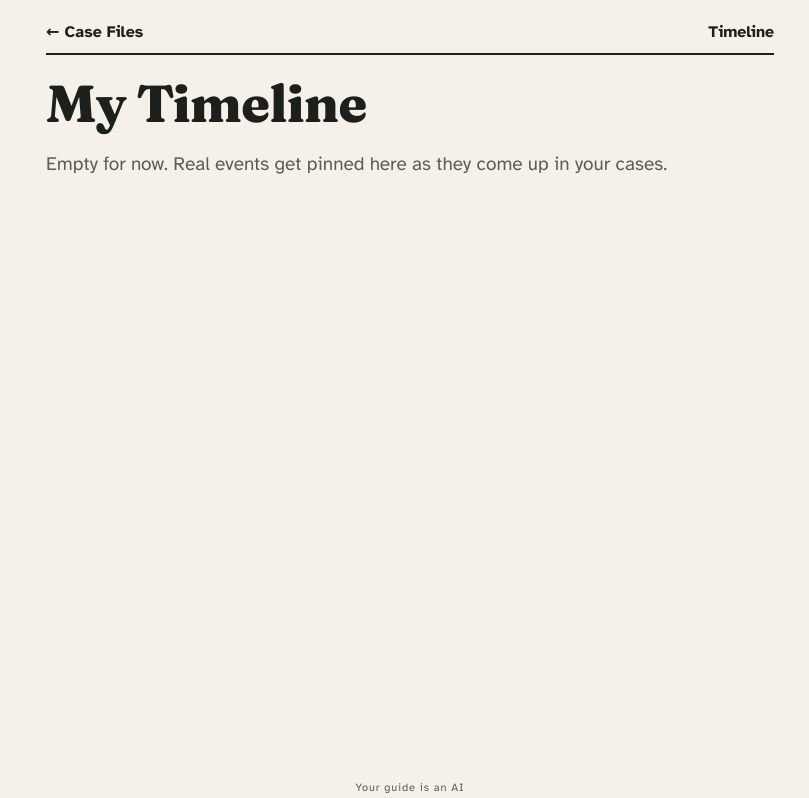
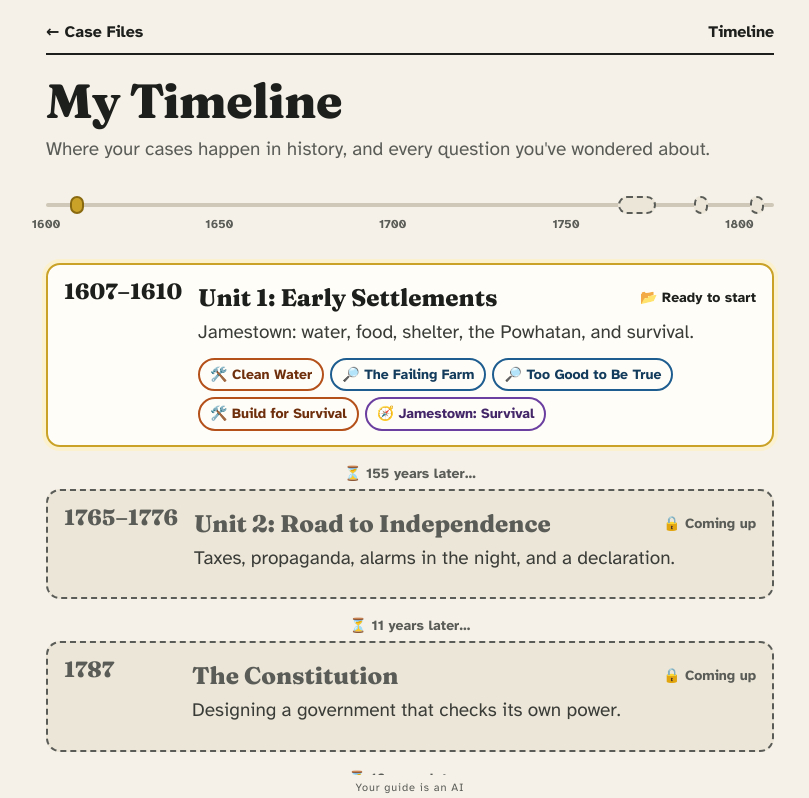
Before and after one commit to monicacv-77/abi-school, a Next.js app: page /timeline in a window 1280 px wide. Shown: the top 798 px of the page, without its empty margins (230-1039 px from the left). Built offline with nearby package versions, Linux system fonts and the light colour scheme.

Commit message:
Timeline: visual unit map (years strip, unit cards, coming-up units) plus all her questions; retire single-event pins
Co-Authored-By: Claude Opus 5.5 <noreply@anthropic.com>
Claude-Session: https://claude.ai/code/session_01MFaaXbyU5qsFga7G4wqwzj

```diff
--- a/app/globals.css
+++ b/app/globals.css
@@ -226,3 +226,26 @@ textarea { resize: none; }
 .tile-stamp { position: absolute; right: 6px; bottom: 10px; transform: rotate(-12deg); border: 2px solid var(--rust); color: var(--rust); font-weight: 800; font-size: 12px; letter-spacing: 0.1em; padding: 1px 6px; border-radius: 4px; background: rgba(255,255,255,0.6); }
 .tile-now { margin-top: 6px; display: inline-block; background: var(--accent); color: #fff; font-size: 12px; font-weight: 700; padding: 2px 8px; border-radius: 999px; }
 @media (max-width: 560px) { .hq-hello { font-size: 24px; } .hq-badge { width: 56px; height: 56px; font-size: 34px; } }
+
+/* ---------- Timeline ---------- */
+.tl-strip { position: relative; height: 54px; margin: 18px 0 26px; }
+.tl-axis { position: absolute; left: 0; right: 0; top: 20px; height: 4px; background: var(--rule); border-radius: 2px; }
+.tl-tick { position: absolute; top: 32px; transform: translateX(-50%); font-size: 12px; color: var(--muted); font-weight: 700; }
+.tl-dot { position: absolute; top: 13px; height: 18px; border-radius: 9px; background: var(--paper-2); border: 2px dashed var(--muted); }
+.tl-dot.done { background: #2c7a4b; border: 2px solid #2c7a4b; }
+.tl-dot.now, .tl-dot.next { background: #c9a227; border: 2px solid #8a6a10; }
+.tl-units { list-style: none; margin: 0; padding: 0; display: flex; flex-direction: column; gap: 10px; }
+.tl-gap { text-align: center; color: var(--muted); font-weight: 700; font-size: 14px; margin: 6px 0 4px; }
+.tl-card { display: flex; gap: 16px; align-items: flex-start; background: var(--card); border: 2px solid var(--ink); border-radius: 14px; padding: 14px 16px; }
+.tl-card.planned { border-style: dashed; border-color: var(--muted); background: var(--paper-2); color: var(--muted); }
+.tl-card.done { border-color: #2c7a4b; }
+.tl-card.now, .tl-card.next { border-color: #c9a227; box-shadow: 0 0 0 4px #fbf1cf; }
+.tl-years { font-family: var(--display); font-weight: 800; font-size: 22px; min-width: 112px; line-height: 1.1; }
+.tl-title { font-family: var(--display); font-weight: 800; font-size: 24px; margin: 0; }
+.tl-state { font-size: 14px; font-weight: 700; white-space: nowrap; }
+.tl-chip { display: inline-block; border: 2px solid var(--accent); background: var(--card); color: var(--accent-ink); border-radius: 999px; padding: 4px 10px; font-size: 14px; font-weight: 700; }
+.tl-chip.done { background: var(--accent-soft); }
+.q-cloud { display: flex; flex-wrap: wrap; gap: 8px; margin-top: 12px; }
+.q-bubble { display: inline-block; border: 2px solid var(--accent); background: var(--card); color: var(--ink); border-radius: 18px 18px 18px 4px; padding: 8px 14px; font-size: 16px; text-decoration: none; max-width: 100%; }
+.q-bubble.done { background: var(--accent-soft); }
+@media (max-width: 560px) { .tl-card { flex-direction: column; gap: 4px; } .tl-years { min-width: 0; } }
--- a/app/timeline/page.tsx
+++ b/app/timeline/page.tsx
@@ -1,31 +1,100 @@
 import Link from 'next/link';
-import { listTimeline, yearKey } from '@/lib/sessions';
+import { CASES } from '@/lib/cases';
+import { UNITS } from '@/lib/units';
+import { listSessions, listWonders } from '@/lib/sessions';
+import { lookFor, modeVars } from '@/lib/look';
 
 export const dynamic = 'force-dynamic';
 
+const START = 1600;
+const END = 1810;
+const pct = (y: number) => ((y - START) / (END - START)) * 100;
+const span = (u: { years: [number, number] }) => (u.years[0] === u.years[1] ? `${u.years[0]}` : `${u.years[0]}–${u.years[1]}`);
+
 export default async function Timeline() {
-  const items = (await listTimeline()).sort((a, b) => yearKey(a.year) - yearKey(b.year));
+  const [sessions, wonders] = await Promise.all([listSessions(), listWonders()]);
+  const mine = sessions.filter((s) => !s.isTest);
+  const closed = mine.filter((s) => s.status === 'closed');
+  const units = [...UNITS].sort((a, b) => a.years[0] - b.years[0]);
+  const unitInfo = units.map((u) => {
+    const cases = CASES.filter((c) => c.unit === u.name && c.status === 'READY').sort((a, b) => a.id.localeCompare(b.id));
+    const doneCount = cases.filter((c) => closed.some((s) => s.caseId === c.id)).length;
+    const state = u.planned || !cases.length ? 'planned' : doneCount === cases.length ? 'done' : doneCount > 0 || mine.some((s) => cases.some((c) => c.id === s.caseId)) ? 'now' : 'next';
+    return { u, cases, doneCount, state };
+  });
+  const asked = closed.filter((s) => s.caseId === 'inquiry').sort((a, b) => b.updatedAt.localeCompare(a.updatedAt));
+  const waiting = wonders.filter((w) => w.status === 'open');
+
   return (
     <main className="wrap">
       <div className="topbar">
         <Link href="/">← Case Files</Link>
         <span>Timeline</span>
       </div>
-      <h1 className="title" style={{ fontSize: 52 }}>My Timeline</h1>
-      {items.length === 0 ? (
-        <p className="muted">Empty for now. Real events get pinned here as they come up in your cases.</p>
-      ) : (
-        <ol style={{ listStyle: 'none', margin: 0, padding: 0, borderLeft: '3px solid var(--ink)' }}>
-          {items.map((t, i) => (
-            <li key={i} style={{ position: 'relative', padding: '0 0 22px 22px' }}>
-              <span aria-hidden="true" style={{ position: 'absolute', left: -9, top: 6, width: 15, height: 15, borderRadius: '50%', background: 'var(--teal)', border: '3px solid var(--paper)' }} />
-              <div className="label" style={{ color: 'var(--teal)' }}>{t.year}</div>
-              <div style={{ fontWeight: 600 }}>{t.label}</div>
-              <div className="muted" style={{ fontSize: 14 }}>from {t.caseId === 'inquiry' ? 'a question' : `Case ${t.caseId}`}: {t.caseTitle}</div>
+      <h1 className="title" style={{ fontSize: 48 }}>My Timeline</h1>
+      <p className="muted" style={{ marginTop: 0 }}>Where your cases happen in history, and every question you&apos;ve wondered about.</p>
+
+      {/* Strip: the whole stretch of history, units placed by year */}
+      <div className="tl-strip" aria-hidden="true">
+        <div className="tl-axis" />
+        {[1600, 1650, 1700, 1750, 1800].map((y) => (
+          <div key={y} className="tl-tick" style={{ left: `${pct(y)}%` }}>{y}</div>
+        ))}
+        {unitInfo.map(({ u, state }) => (
+          <div key={u.name} className={`tl-dot ${state}`} style={{ left: `${pct(u.years[0])}%`, width: `max(14px, ${pct(u.years[1]) - pct(u.years[0])}%)` }} title={`${u.title}, ${span(u)}`} />
+        ))}
+      </div>
+
+      <ol className="tl-units">
+        {unitInfo.map(({ u, cases, doneCount, state }, i) => {
+          const gap = i > 0 ? u.years[0] - unitInfo[i - 1].u.years[1] : 0;
+          return (
+            <li key={u.name}>
+              {gap > 5 && <div className="tl-gap">⏳ {gap} years later…</div>}
+              <section className={`tl-card ${state}`}>
+                <div className="tl-years">{span(u)}</div>
+                <div style={{ flex: 1, minWidth: 0 }}>
+                  <div className="row" style={{ justifyContent: 'space-between', gap: 8 }}>
+                    <h2 className="tl-title">{u.title}</h2>
+                    <span className={`tl-state ${state}`}>{state === 'done' ? '🏁 Finished' : state === 'now' ? `📂 ${doneCount} of ${cases.length} closed` : state === 'next' ? '📂 Ready to start' : '🔒 Coming up'}</span>
+                  </div>
+                  <p style={{ margin: '2px 0 10px', color: 'var(--ink-2)' }}>{u.blurb}</p>
+                  {cases.length > 0 && (
+                    <div className="row" style={{ gap: 6 }}>
+                      {cases.map((c) => {
+                        const done = closed.find((s) => s.caseId === c.id);
+                        const chip = (
+                          <span className={`tl-chip${done ? ' done' : ''}`} style={modeVars(c.mode)}>
+                            {lookFor(c.mode).emoji} {c.title}{done ? ' ✓' : ''}
+                          </span>
+                        );
+                        return done ? <Link key={c.id} href={`/files/${done.id}`} style={{ textDecoration: 'none' }}>{chip}</Link> : <span key={c.id}>{chip}</span>;
+                      })}
+                    </div>
+                  )}
+                </div>
+              </section>
             </li>
-          ))}
-        </ol>
-      )}
+          );
+        })}
+      </ol>
+
+      <section style={{ marginTop: 32, ...modeVars('inquiry') }}>
+        <h2 className="tl-title" style={{ borderBottom: '2px solid var(--ink)', paddingBottom: 6 }}>💡 My questions</h2>
+        {asked.length === 0 && waiting.length === 0 ? (
+          <p className="muted">No questions yet. Ask one from the home page any time.</p>
+        ) : (
+          <div className="q-cloud">
+            {asked.map((s) => (
+              <Link key={s.id} href={`/files/${s.id}`} className="q-bubble done">✓ {s.title}</Link>
+            ))}
+            {waiting.map((w) => (
+              <span key={w.id} className="q-bubble">✨ {w.question}</span>
+            ))}
+          </div>
+        )}
+        {(asked.length > 0 || waiting.length > 0) && <p className="muted" style={{ fontSize: 14 }}>✓ explored (tap to see what you figured out) · ✨ still on your Wonder List</p>}
+      </section>
     </main>
   );
 }
--- a/lib/engine.ts
+++ b/lib/engine.ts
@@ -35,7 +35,6 @@ function caseSpec(c: CaseDef): string {
     c.wrapUpQuestions?.length ? `WRAP-UP QUESTIONS (the very end, after everything else; ask exactly these, one at a time, no follow-ups):\n${c.wrapUpQuestions.map((q, i) => `Q${i + 1}. ${q}`).join('\n')}` : '',
     c.followUpSeeds?.length ? `Follow-up directions for the 'Keep exploring' questions at close: ${c.followUpSeeds.join('; ')}` : '',
     c.primarySource ? `PRIMARY SOURCE (real, ${c.primarySource.author}, ${c.primarySource.year}): show it once with show_source ${c.primarySource.when}. Modern version: "${c.primarySource.modern}"` : '',
-    c.timelineEvents?.length ? `Timeline events you may pin when they come up: ${c.timelineEvents.map((t) => `${t.year} — ${t.label}`).join('; ')}` : '',
     `CASE DATA\n${(ENGINES[c.mode] as { spec: (c: CaseDef) => string }).spec(c)}`,
   ]
     .filter(Boolean)
--- a/lib/guide.ts
+++ b/lib/guide.ts
@@ -34,7 +34,6 @@ HOW YOU TEACH
 - Don't remind her that earlier cases prepared her for this one. Let her make the connection.
 - Witnesses and characters can only speak to what they saw, did or wrote. Asked about something they couldn't know, they say so.
 - Native nations and other peoples are organized societies with their own interests, politics, knowledge and technology: never props, rescuers or 'simple' people. Cooperation is never guaranteed.
-- When a real event, person or date comes up in the case, pin it to her timeline (pin_to_timeline), briefly and without announcing it.
 - If something in the case is real but dramatized or invented (a trial that never happened, a composite character), say so plainly if she asks, and at the end.
 - Keep science, history and engineering accurate even when the case is invented. Simplify, never teach a false mechanism. Say clearly when something is uncertain or debated.
 
--- a/lib/modes.ts
+++ b/lib/modes.ts
@@ -82,7 +82,8 @@ const SAVE_WONDER: Tool = {
   input_schema: { type: 'object', properties: { question: { type: 'string' } }, required: ['question'] },
 };
 
-const PIN_TIMELINE: Tool = {
+// Retired: the timeline now shows whole units, not single events.
+export const PIN_TIMELINE: Tool = {
   name: 'pin_to_timeline',
   description:
     "Pin a real historical event to Abi's timeline when it genuinely comes up in the case (real history only, never invented events). Keep the label under 10 words.",
@@ -1025,7 +1026,7 @@ export const ENGINES = { challenge, investigation, simulation, inquiry, review }
 
 export function toolsFor(mode: Mode): Tool[] {
   if (mode === 'review') return [...ENGINES.review.tools(), SAVE_WONDER];
-  return [...ENGINES[mode].tools(), PIN_TIMELINE, SAVE_WONDER, SHOW_SOURCE, CLOSE_CASE];
+  return [...ENGINES[mode].tools(), SAVE_WONDER, SHOW_SOURCE, CLOSE_CASE];
 }
 
 export const FIRST_STAGE: Record<Mode, string> = {
--- a/lib/units.ts
+++ b/lib/units.ts
@@ -2,6 +2,9 @@
 export interface UnitDef {
   name: string; // must match the cases' "unit" field
   title: string; // shown to Abi
+  years: [number, number]; // when the unit's history happens (for the Timeline)
+  blurb: string; // one line for the Timeline
+  planned?: boolean; // on the Timeline as 'coming up', no cases yet
   bigIdeas: { idea: string; cases: string[] }[]; // each idea, and the cases where Abi met it
   thin?: number[]; // 1-based numbers of ideas the cases only touch lightly so far
 }
@@ -10,6 +13,8 @@ export const UNITS: UnitDef[] = [
   {
     name: 'Early Settlements',
     title: 'Unit 1: Early Settlements',
+    years: [1607, 1610],
+    blurb: 'Jamestown: water, food, shelter, the Powhatan, and survival.',
     bigIdeas: [
       { idea: 'North America was already populated by established societies with governments, trade, farming, technology and religion. The Powhatan were a political and economic power, not people the English simply "met."', cases: ['002', '005'] },
       { idea: 'The Columbian Exchange permanently changed the world: plants, animals, people and diseases crossed the Atlantic both ways (corn and potatoes to Europe; horses, cattle, wheat and smallpox to the Americas), helping some peoples and devastating others.', cases: ['002', '005'] },
@@ -17,6 +22,9 @@ export const UNITS: UnitDef[] = [
       { idea: 'Colonization fundamentally changed Native life. Every settlement story has at least two sides: what the English called expansion meant losing land, security and sovereignty for the people already there.', cases: ['002', '005'] },
     ],
   },
+  { name: 'Road to Independence', title: 'Unit 2: Road to Independence', years: [1765, 1776], blurb: 'Taxes, propaganda, alarms in the night, and a declaration.', planned: true, bigIdeas: [] },
+  { name: 'The Constitution', title: 'The Constitution', years: [1787, 1787], blurb: 'Designing a government that checks its own power.', planned: true, bigIdeas: [] },
+  { name: 'Westward', title: 'The Young Nation Heads West', years: [1803, 1806], blurb: 'Lewis and Clark pack for the unknown.', planned: true, bigIdeas: [] },
 ];
 
 export function getUnit(name?: string) {
```
Also changed, not shown: app/page.tsx (+5 -4 lines).
